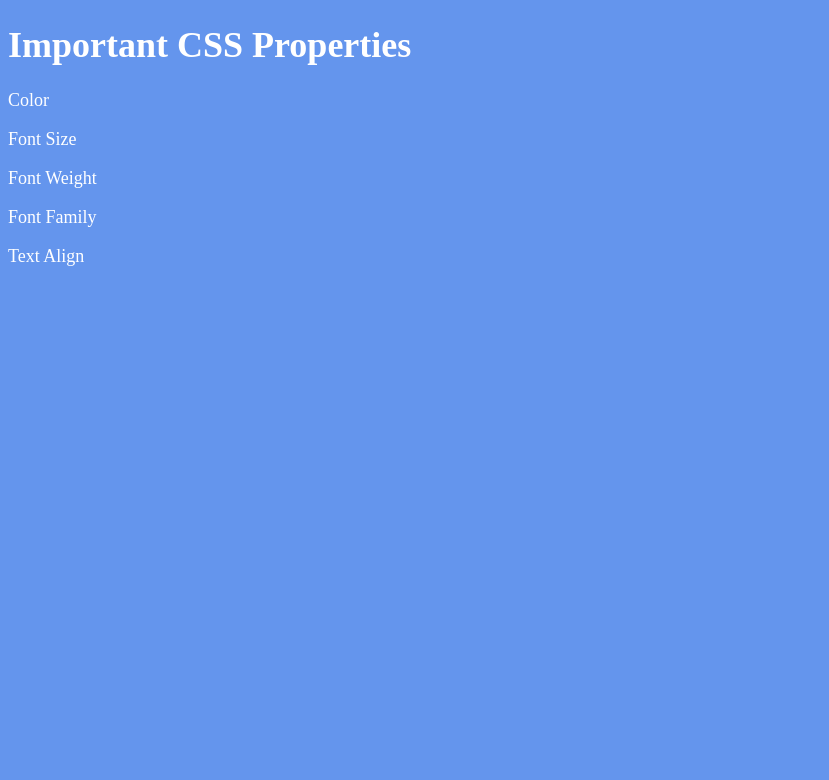
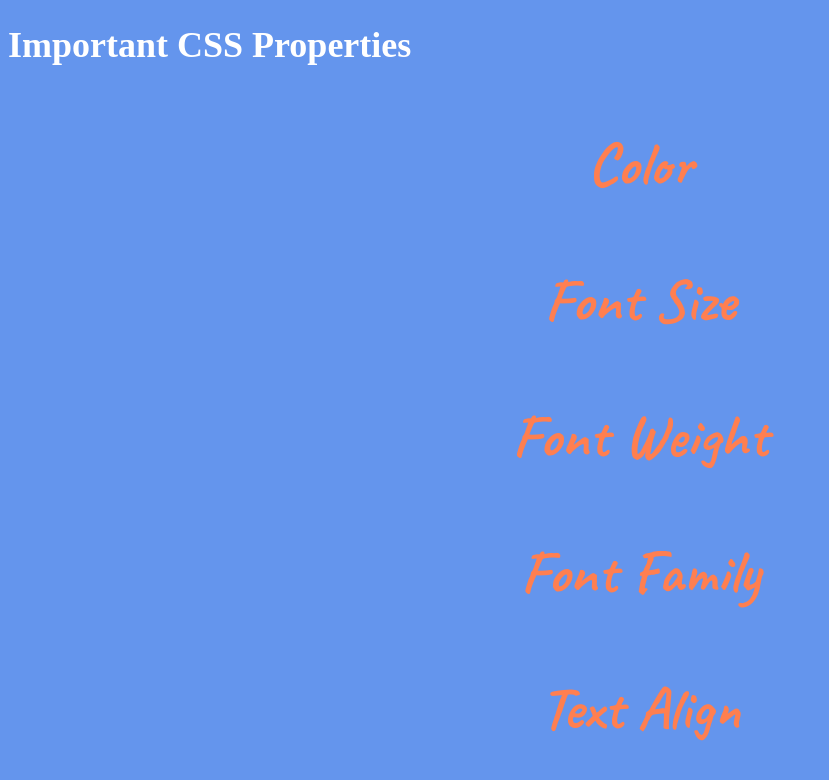
Before and after one commit to Gekika/FullStack_Journey, a plain HTML site: page Challenges/002 6.1-Font-Properties/index.html in a window 1280 px wide. Shown: the whole page, without its empty margins (0-829 px from the left). Drawn offline with Linux system fonts and the light colour scheme.

Commit message:
Challenges

```diff
--- a/Challenges/002 6.1-Font-Properties/index.html
+++ b/Challenges/002 6.1-Font-Properties/index.html
@@ -11,10 +11,24 @@
       font-size: 18px;
     }
 
+
     /* Don't change the CSS above, add Your CSS below */
+    p {
+      color: coral;
+      font-size: 2rem;
+      font-weight: 900;
+      font-family: 'Caveat', serif;
+      text-align: center;
+      }
+    html {
+      font-size: 30px;
+    }
 
 
   </style>
+  <link rel="preconnect" href="https://fonts.googleapis.com">
+  <link rel="preconnect" href="https://fonts.gstatic.com" crossorigin>
+  <link href="https://fonts.googleapis.com/css2?family=Caveat:wght@400..700&display=swap" rel="stylesheet">
 </head>
 
 <body>
```
